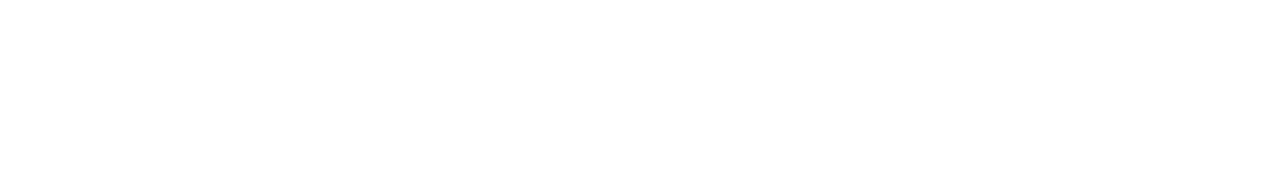
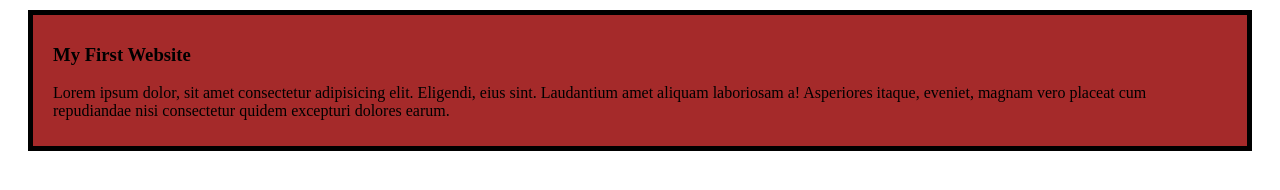
Before and after one commit to SwapnilAhmed47/my_first_website, a plain HTML site: page index.html in a window 1280 px wide. Drawn offline with Linux system fonts and the light colour scheme.

Commit message:
added the first blog

```diff
--- a/index.html
+++ b/index.html
@@ -4,9 +4,13 @@
     <meta charset="UTF-8">
     <meta name="viewport" content="width=device-width, initial-scale=1.0">
     <title>My First Website</title>
+    <link rel="stylesheet" href="styles/blog.css">
 </head>
 <body>
-
+    <div>
+        <h3>My First Website</h3>
+        <p>Lorem ipsum dolor, sit amet consectetur adipisicing elit. Eligendi, eius sint. Laudantium amet aliquam laboriosam a! Asperiores itaque, eveniet, magnam vero placeat cum repudiandae nisi consectetur quidem excepturi dolores earum.</p>
+    </div>
 
 </body>
 </html>
--- /dev/null
+++ b/styles/blog.css
@@ -0,0 +1,7 @@
+div{
+    background-color: brown;
+    border: 5px solid black;
+    margin: 10px 20px;
+    padding: 10px 20px;
+
+}
```
